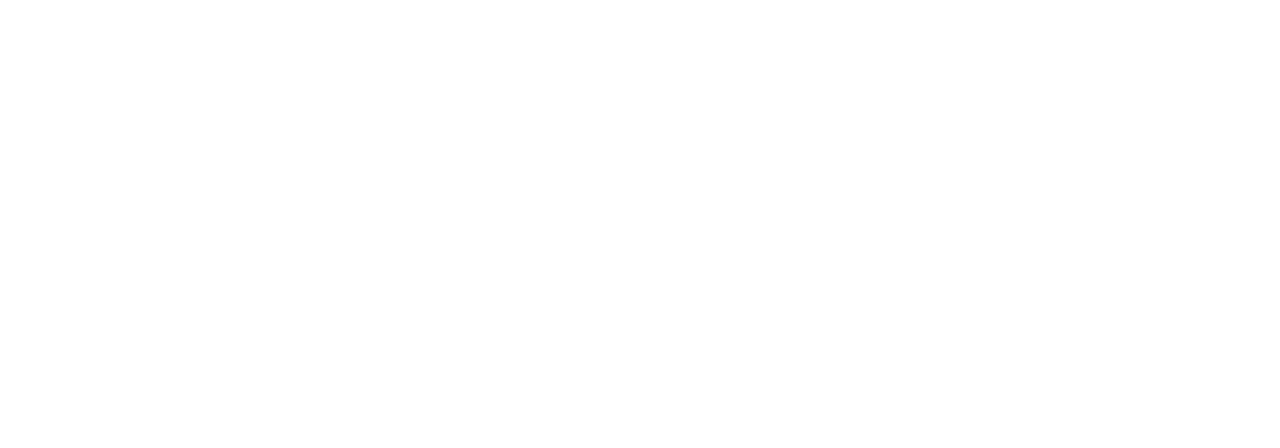
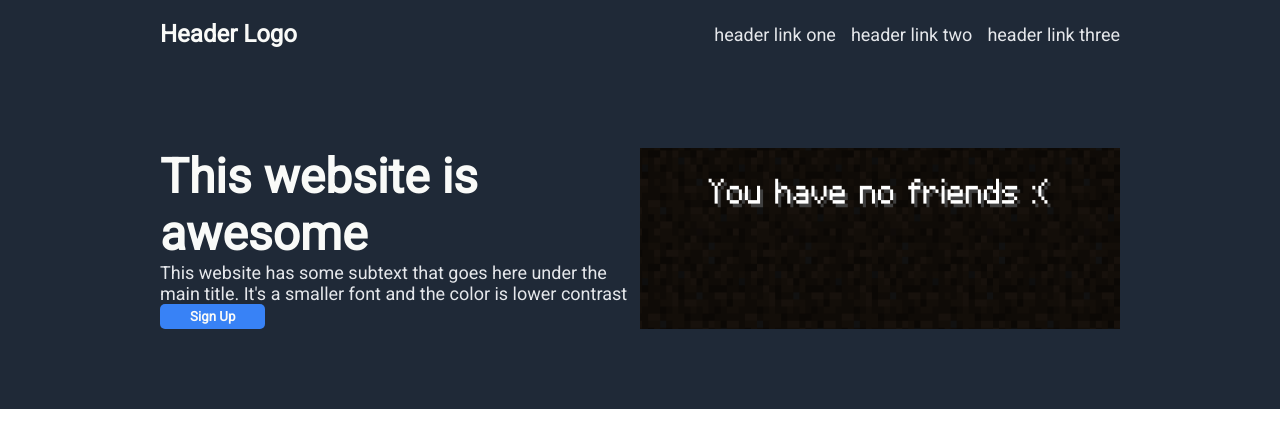
Before and after one commit to enterCheesyNameHere/odin-landing-page, a plain HTML site: page index.html in a window 1280 px wide. Drawn offline with Linux system fonts and the light colour scheme.

Commit message:
got the top part of the site done

```diff
--- a/index.html
+++ b/index.html
@@ -9,5 +9,30 @@
         <link href="https://fonts.googleapis.com/css2?family=Roboto&display=swap" rel="stylesheet">
     </head>
     <body>
+        <div class="topWrapper">
+            <div class="header">
+                <p class="logo">Header Logo</p>
+                <ul>
+                    <li>
+                        <a class="subtext" href="#">header link one</a>
+                    </li>
+                    <li>
+                        <a class="subtext" href="#">header link two</a>
+                    </li>
+                    <li>
+                        <a class="subtext" href="#">header link three</a>
+                    </li>
+                </ul>
+            </div>
+            <div class="hero">
+                <div class="heroText">
+                    <h1>This website is awesome</h1>
+                    <p class="subtext">This website has some subtext that goes here under
+                        the main title. It's a smaller font and the color is lower contrast</p>
+                    <button class="callToAction">Sign Up</button>
+                </div>
+                <img src="./images/hero.png">
+            </div>
+        </div>
     </body>
 </html>
--- a/styles.css
+++ b/styles.css
@@ -1,3 +1,81 @@
-html {
+* {
+    margin: 0px;
+    padding: 0px;
     font-family: 'Roboto', sans-serif;
+
 }
+
+ul {
+    list-style-type: none;
+    display: flex;
+    gap: 15px;
+}
+
+.topWrapper {
+    display: flex;
+    background-color: #1f2937;
+    flex-direction: column;
+    align-items: center;
+}
+
+.subtext {
+    font-size: 18px;
+    color: #e5e7eb;
+}
+
+.logo {
+    font-size: 24px;
+    color: #f9faf8;
+    font-weight: bold;
+}
+
+.header {
+    width: 75%;
+    flex: 1 0 auto;
+    display: flex;
+    justify-content: space-between;
+    align-items: center;
+    margin: 20px 0;
+}
+
+a.subtext {
+    text-decoration: none;
+}
+
+.hero {
+    width: 75%;
+    display: flex;
+    margin: 80px 0;
+    justify-items: auto;
+}
+
+.heroText {
+    display: flex;
+    flex-direction: column;
+    width: 50%
+}
+
+.heroText h1 {
+    font-size: 48px;
+    color: #f9faf8;
+    font-weight: 800;
+}
+
+.callToAction {
+    background-color: #3882f6;
+    border-radius: 5px;
+}
+
+button.callToAction {
+    border-color: #3882f6;
+    border-style: none;
+    padding: 5px 30px;
+    color:#f9faf8;
+    font-weight: 600;
+    flex: 0 0 auto;
+    width: fit-content;
+}
+
+img {
+    width: 50%;
+}
```
Also changed, not shown: images/hero.png (added).
